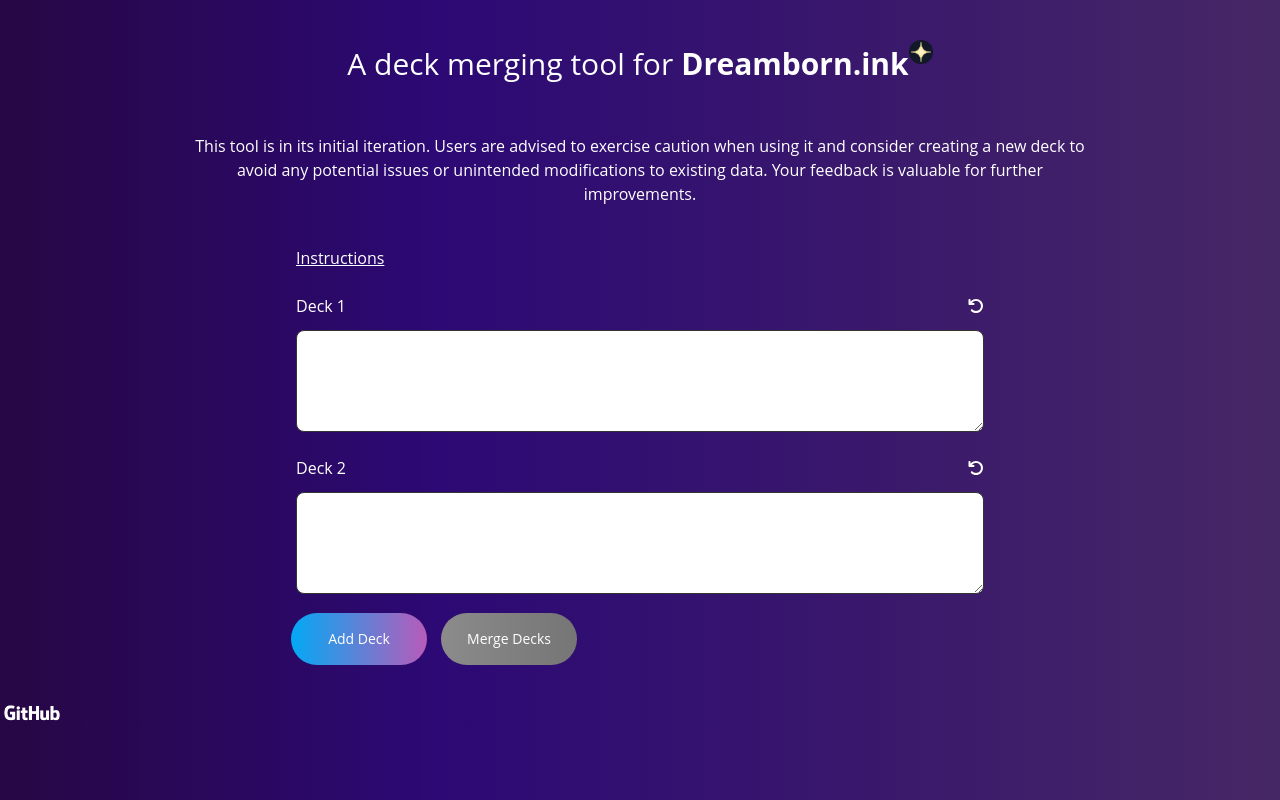
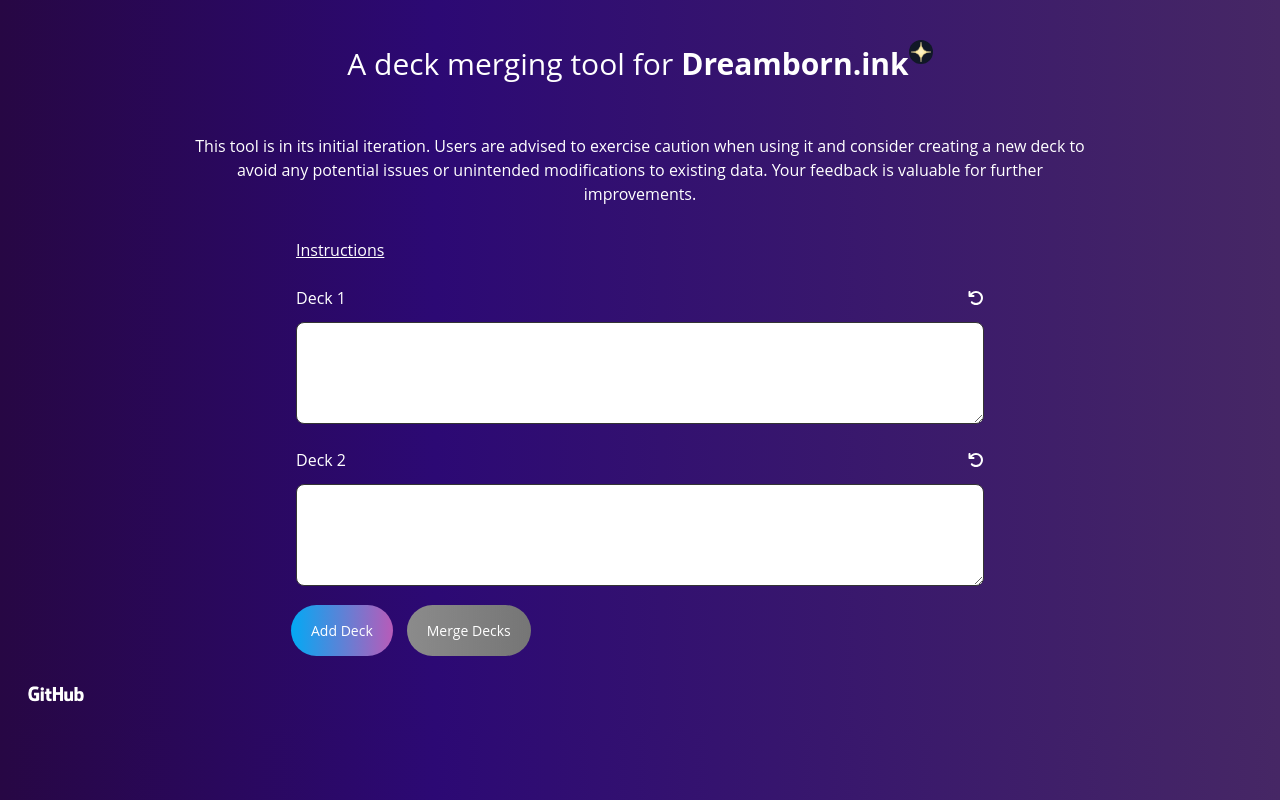
Before and after one commit to gen035/dreamborn-merger, a React (Create React App) app: page / in a window 1280 px wide. Built offline with nearby package versions, Linux system fonts and the light colour scheme.

Commit message:
More fine tuning

```diff
--- a/src/App.js
+++ b/src/App.js
@@ -6,7 +6,7 @@
     <>
       <Header />
       <Tool />
-      <a href='https://github.com/gen035/dreamink-merger' target='_blank' className=''>
+      <a href='https://github.com/gen035/dreamink-merger' target='_blank' className='absolute bottom-4 left-4'>
         <img className='max-w-16' src='GitHub_Logo_White.png' />
       </a>
     </>
--- a/src/components/Header.jsx
+++ b/src/components/Header.jsx
@@ -3,7 +3,7 @@
 const Header = () => {
   return (
     <>
-      <header className='m-10 text-center text-white text-3xl px-10'>
+      <header className='m-3 md:m-10 text-center text-white text-xl md:text-3xl md:px-10'>
         A deck merging tool for
         <a className='font-bold ml-1' href="" target='_blank'>
           Dreamborn.ink
--- a/src/components/Tool.jsx
+++ b/src/components/Tool.jsx
@@ -68,7 +68,7 @@
   }, [listContents, formattedListsContent])
 
   return (
-    <div className='tool container mx-auto max-w-screen-md p-10'>
+    <div className='tool container mx-auto max-w-screen-md px-10 pt-5 pb-20'>
       <h3 className='text-white underline cursor-pointer' onClick={() => setIsModalOpened(true)}>Instructions</h3>
       {listContents.map((content, index) => (
         <div className='tool-list' key={index}>
--- a/src/styles/_base.scss
+++ b/src/styles/_base.scss
@@ -3,3 +3,7 @@
   background: rgb(39,7,68);
   background: linear-gradient(90deg, rgba(39,7,68,1) 0%, rgba(44,9,116,1) 34%, rgba(70,39,101,1) 100%);
 }
+
+#root {
+  position: relative;
+}
--- a/src/styles/_button.scss
+++ b/src/styles/_button.scss
@@ -15,9 +15,8 @@
 
     cursor: pointer;
     color: theme('colors.white');
-    width: 9em;
-    height: 3em;
-    line-height: 2em;
+    width: auto;
+    padding: 10px 15px;
     text-align: center;
     background: linear-gradient(90deg, #03a9f4, #f441a5, #ffeb3b, #03a9f4);
     background-size: 300%;
```
